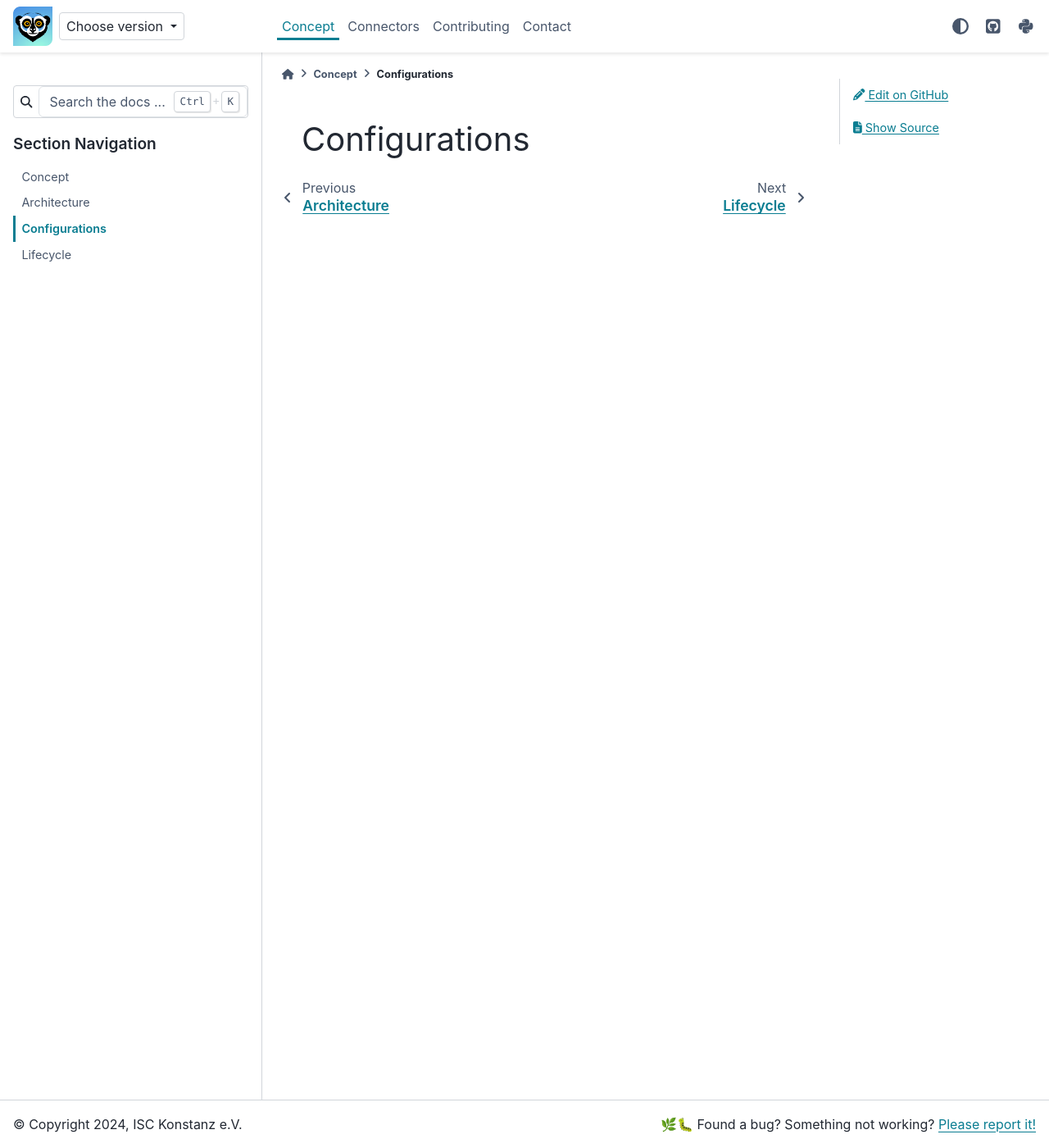
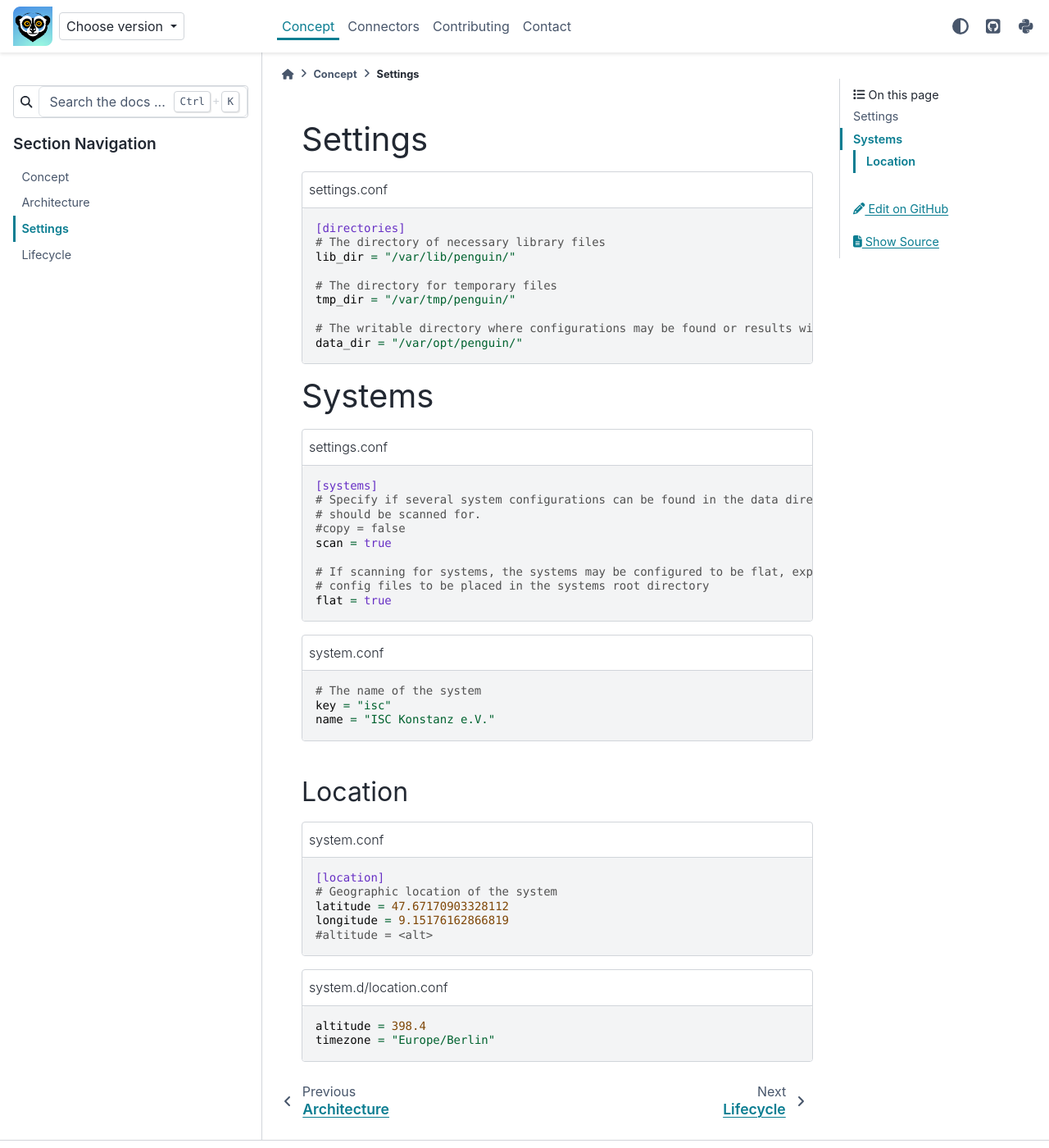
Before and after one commit to isc-konstanz/lories, a Sphinx documentation site: the page built from doc/concept/configurations.md, in a window 1280 px wide and 1400 px high. Shown: the whole window at 82% size. Built offline with Sphinx 7.4.7 and the PyData theme 0.15.4, drawn with Linux system fonts in a browser that asks for light colours; pages that are not in the unit, such as notebooks, are missing from menus.

Commit message:
Add first example configuration blocks

````diff
--- a/doc/concept/configurations.md
+++ b/doc/concept/configurations.md
@@ -1 +1,61 @@
-# Configurations
+# Settings
+
+```{code-block} toml
+:caption: settings.conf
+
+[directories]
+# The directory of necessary library files
+lib_dir = "/var/lib/penguin/"
+
+# The directory for temporary files
+tmp_dir = "/var/tmp/penguin/"
+
+# The writable directory where configurations may be found or results will be stored in
+data_dir = "/var/opt/penguin/"
+```
+
+
+# Systems
+
+```{code-block} toml
+:caption: settings.conf
+
+[systems]
+# Specify if several system configurations can be found in the data directory and
+# should be scanned for.
+#copy = false
+scan = true
+
+# If scanning for systems, the systems may be configured to be flat, expecting
+# config files to be placed in the systems root directory
+flat = true
+```
+
+
+```{code-block} toml
+:caption: system.conf
+
+# The name of the system
+key = "isc"
+name = "ISC Konstanz e.V."
+```
+
+
+## Location
+
+```{code-block} toml
+:caption: system.conf
+
+[location]
+# Geographic location of the system
+latitude = 47.67170903328112
+longitude = 9.15176162866819
+#altitude = <alt>
+```
+
+```{code-block} toml
+:caption: system.d/location.conf
+
+altitude = 398.4
+timezone = "Europe/Berlin"
+```
````
